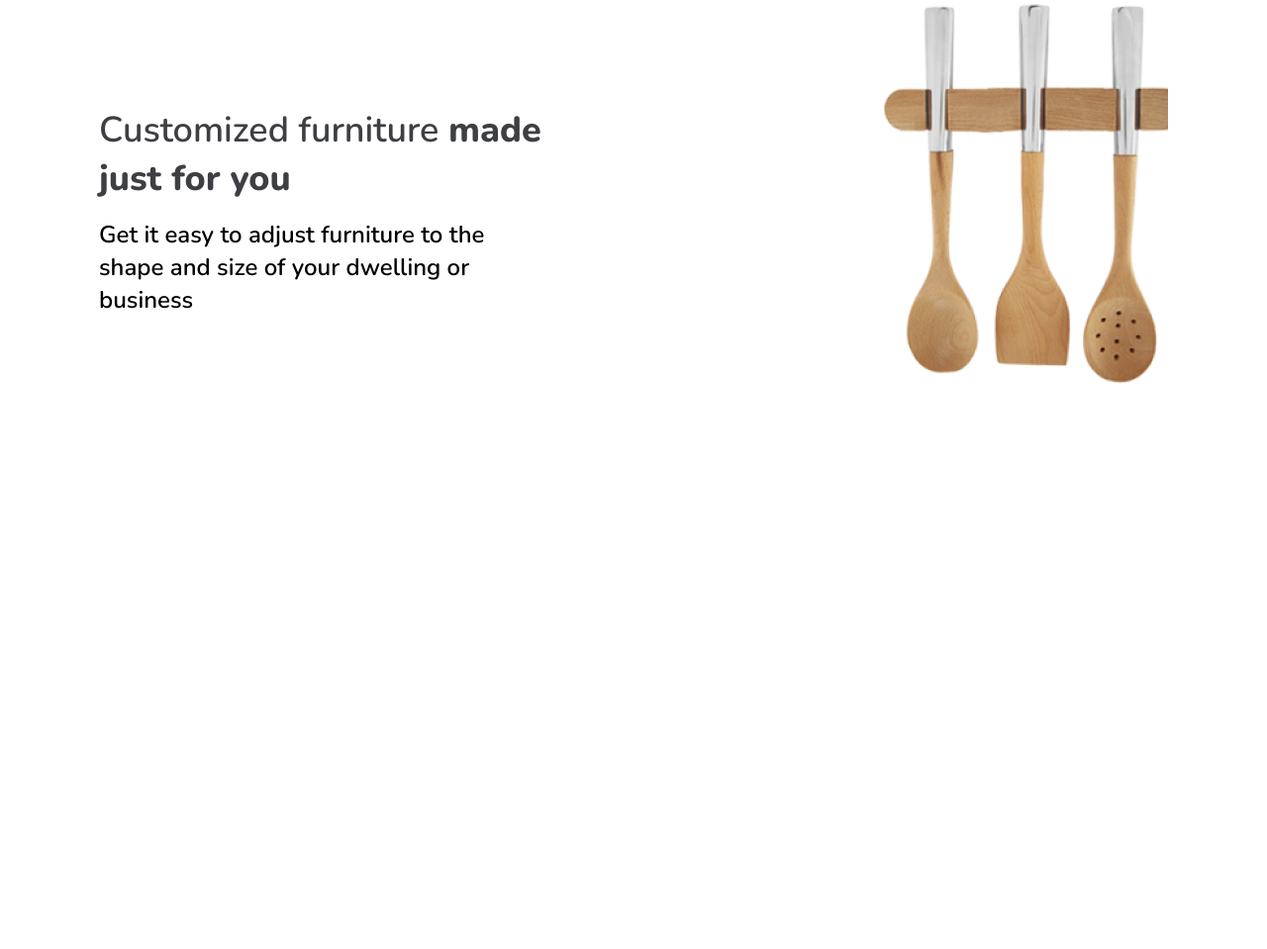
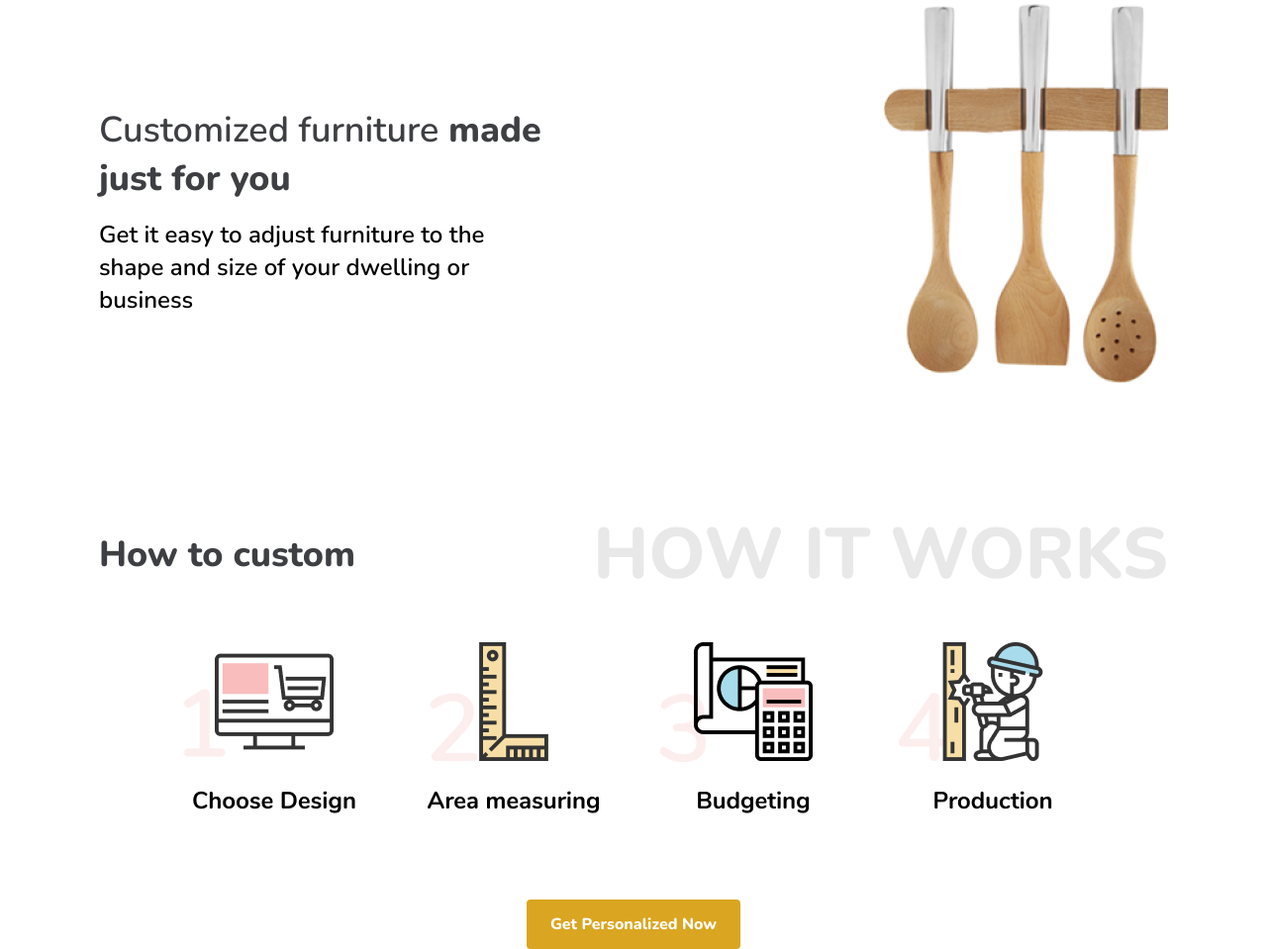
Before and after one commit to PinCatS/woodies, a plain HTML site: page index.html in a window 1280 px wide. Shown: the part 1483-2442 px from the top of the page at 99% size. Before the commit the page ends 1874 px from the top, so only its background shows below. Drawn offline with nearby package versions, Linux system fonts and the light colour scheme.

Commit message:
feat: Add how-it-works block

```diff
--- a/index.html
+++ b/index.html
@@ -58,6 +58,32 @@
     </div>
   </section>
 
+  <section class="how-it-works how-it-works_space-top">
+    <div class="section-header section-header__about-us">
+      <p class="section-subtitle">How to custom</p>
+      <h2 class="section-title">HOW IT WORKS</h2>
+    </div>
+
+    <div class="section-row section-row__how-it-works">
+      <ul class="how-it-works__list">
+        <li class="how-it-works__list-item">
+          <img class="how-it-works__image" src="./images/choose_design_icon.png" alt="монитор с дизайном" >
+        </li>
+        <li class="how-it-works__list-item">
+          <img class="how-it-works__image" src="./images/measuring_icon.png" alt="линейка" >
+        </li>
+        <li class="how-it-works__list-item">
+          <img class="how-it-works__image" src="./images/budgeting_icon.png" alt="расчёт бюджета" >
+        </li>
+        <li class="how-it-works__list-item">
+          <img class="how-it-works__image" src="./images/production_icon.png" alt="рабочий проводит работы" >
+        </li>
+      </ul>
+    </div>
+
+    <button class="button button__how-it-works">Get Personalized Now</button>
+  </section>
+
   <footer>
 
   </footer>
--- a/styles/style.css
+++ b/styles/style.css
@@ -141,8 +141,12 @@
   margin-left: 102px;
 }
 
+.button__how-it-works {
+  display: block;
+  margin: auto auto;
+}
+
 .about-us {
-  position: relative;
   min-height: 950px;
   padding: 0 100px;
 }
@@ -190,6 +194,10 @@
   margin-bottom: 40px;
 }
 
+.section-header__how-it-works {
+  margin-bottom: 64px;
+}
+
 .section-title {
   margin: 0;
   font-weight: 800;
@@ -216,6 +224,11 @@
   margin-bottom: 40px;
 }
 
+.section-row__how-it-works {
+  margin-bottom: 78px;
+  justify-content: center;
+}
+
 .card {
   display: flex;
   flex-direction: column;
@@ -237,3 +250,26 @@
   width: 388px;
   height: 306px;
 }
+
+.how-it-works {
+  padding: 0 100px;
+}
+
+.how-it-works_space-top {
+  margin-top: 120px;
+}
+
+.how-it-works__list {
+  list-style: none;
+  margin: 0;
+  padding: 0;
+}
+
+.how-it-works__list-item {
+  display: inline;
+}
+
+.how-it-works__image {
+  width: 238px;
+  height: 177px;
+}
```
